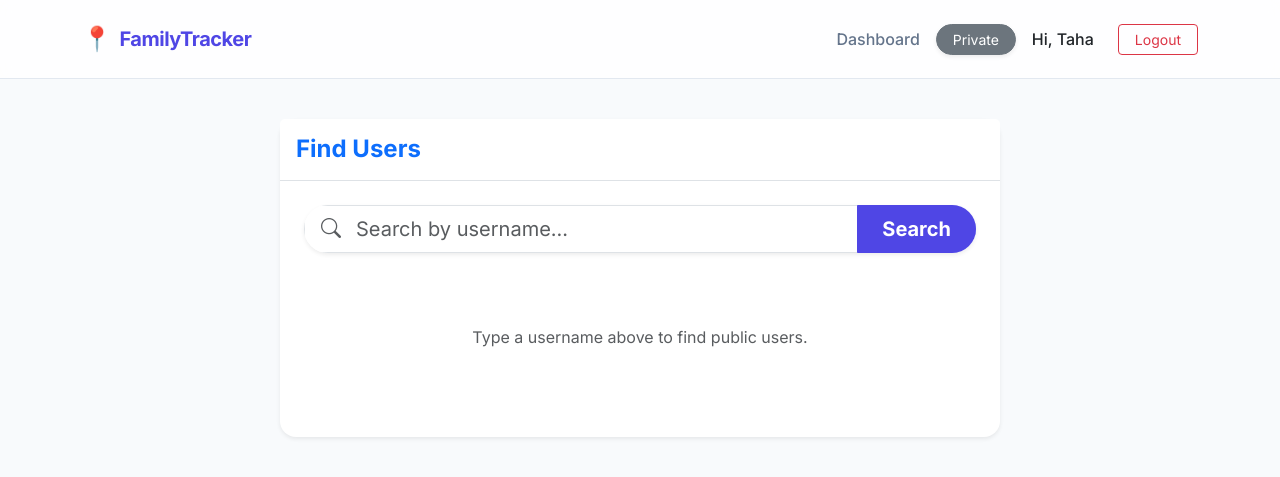
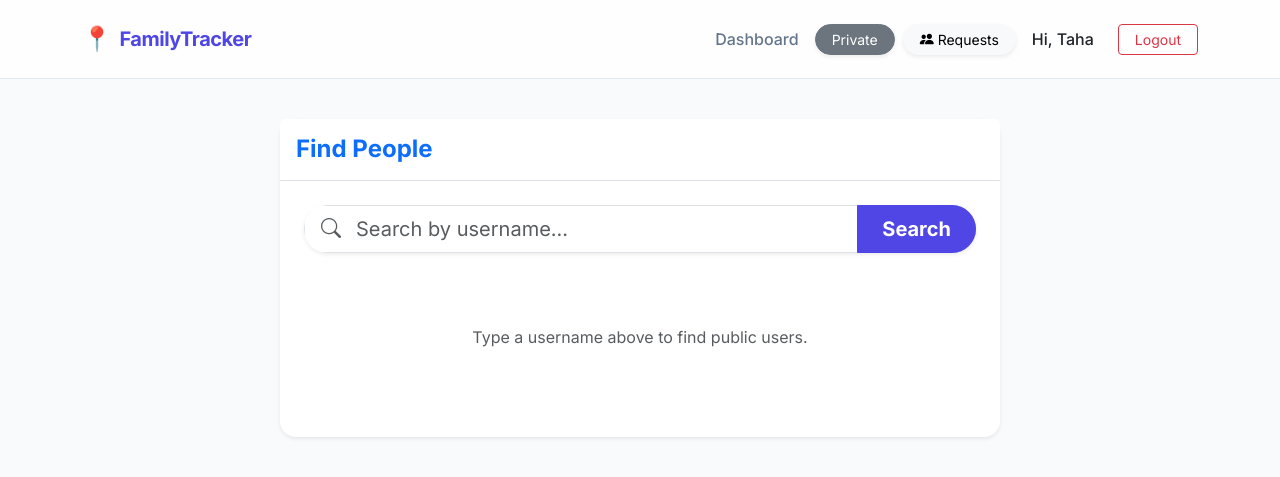
Before and after one commit to aissaadib/The-Family-Tracker, a Flask app: page /searchf in a window 1280 px wide. Shown: the top 477 px of the page. Run offline with Flask 3, Linux system fonts and the light colour scheme; a user stored in the database is signed in; data that the repository does not hold is empty.

Commit message:
Add a friend request system for users to connect with each other
Implement a new friend request system with associated routes in app.py, updates to the schema.sql for the friend_requests table, and modifications to home.html, layout.html, and searchf.html for displaying and managing friend requests.

Replit-Commit-Author: Agent
Replit-Commit-Session-Id: 83688bf2-bf50-442c-a751-3c6c5a0925b3
Replit-Commit-Checkpoint-Type: full_checkpoint
Replit-Commit-Event-Id: 46f7b546-1dbd-4717-96c1-901c174b644b
Replit-Commit-Screenshot-Url: https://storage.googleapis.com/screenshot-production-us-central1/d1154a1c-a081-45f6-b8ea-a33a7577a78f/83688bf2-bf50-442c-a751-3c6c5a0925b3/IB6Kmkl
Replit-Helium-Checkpoint-Created: true

```diff
--- a/app.py
+++ b/app.py
@@ -25,6 +25,18 @@ def init_db():
         conn.executescript(f.read())
     conn.close()
 
+@app.context_processor
+def inject_pending_requests():
+    if session.get("user_id"):
+        conn = get_db_connection()
+        count = conn.execute(
+            "SELECT COUNT(*) FROM friend_requests WHERE to_user_id = ? AND status = 'pending'",
+            (session["user_id"],)
+        ).fetchone()[0]
+        conn.close()
+        return {"pending_requests_count": count}
+    return {"pending_requests_count": 0}
+
 def login_required(f):
     @wraps(f)
     def decorated_function(*args, **kwargs):
@@ -43,8 +55,15 @@ def home():
         JOIN map_follows mf ON u.id = mf.followed_id
         WHERE mf.user_id = ?
     """, (session["user_id"],)).fetchall()
+    incoming = conn.execute("""
+        SELECT fr.id, u.username
+        FROM friend_requests fr
+        JOIN users u ON u.id = fr.from_user_id
+        WHERE fr.to_user_id = ? AND fr.status = 'pending'
+        ORDER BY fr.created_at DESC
+    """, (session["user_id"],)).fetchall()
     conn.close()
-    return render_template("home.html", map_follows=map_follows)
+    return render_template("home.html", map_follows=map_follows, incoming=incoming)
 
 @app.route("/searchf", methods=["GET", "POST"])
 @login_required
@@ -55,11 +74,20 @@ def search_friends():
         conn = get_db_connection()
         users = conn.execute("""
             SELECT u.id, u.username, u.vis,
-                   CASE WHEN mf.followed_id IS NOT NULL THEN 1 ELSE 0 END AS on_map
+                   CASE WHEN mf.followed_id IS NOT NULL THEN 1 ELSE 0 END AS on_map,
+                   fr_sent.status AS sent_status,
+                   fr_recv.id AS recv_id,
+                   fr_recv.status AS recv_status
             FROM users u
-            LEFT JOIN map_follows mf ON mf.user_id = ? AND mf.followed_id = u.id
+            LEFT JOIN map_follows mf
+                   ON mf.user_id = ? AND mf.followed_id = u.id
+            LEFT JOIN friend_requests fr_sent
+                   ON fr_sent.from_user_id = ? AND fr_sent.to_user_id = u.id
+            LEFT JOIN friend_requests fr_recv
+                   ON fr_recv.to_user_id = ? AND fr_recv.from_user_id = u.id
             WHERE u.username LIKE ? AND u.id != ? AND u.vis = 1
-        """, (session["user_id"], f"%{query}%", session["user_id"])).fetchall()
+        """, (session["user_id"], session["user_id"], session["user_id"],
+              f"%{query}%", session["user_id"])).fetchall()
         conn.close()
     return render_template("searchf.html", users=users)
 
@@ -92,6 +120,66 @@ def add_to_map(followed_id):
         flash("Already on your map!")
     finally:
         conn.close()
+    return redirect(url_for("home"))
+
+@app.route("/send_request/<int:to_id>", methods=["POST"])
+@login_required
+def send_request(to_id):
+    conn = get_db_connection()
+    target = conn.execute("SELECT vis FROM users WHERE id = ?", (to_id,)).fetchone()
+    if not target or not target["vis"]:
+        conn.close()
+        flash("That user has a private account.")
+        return redirect(url_for("search_friends"))
+    try:
+        conn.execute(
+            "INSERT INTO friend_requests (from_user_id, to_user_id, created_at) VALUES (?, ?, ?)",
+            (session["user_id"], to_id, int(time.time()))
+        )
+        conn.commit()
+        flash("Friend request sent!")
+    except sqlite3.IntegrityError:
+        flash("Request already sent.")
+    finally:
+        conn.close()
+    return redirect(url_for("search_friends"))
+
+@app.route("/accept_request/<int:req_id>", methods=["POST"])
+@login_required
+def accept_request(req_id):
+    conn = get_db_connection()
+    req = conn.execute(
+        "SELECT * FROM friend_requests WHERE id = ? AND to_user_id = ? AND status = 'pending'",
+        (req_id, session["user_id"])
+    ).fetchone()
+    if not req:
+        conn.close()
+        flash("Request not found.")
+        return redirect(url_for("home"))
+    conn.execute("UPDATE friend_requests SET status = 'accepted' WHERE id = ?", (req_id,))
+    # Mutually add to each other's map
+    for uid, fid in [(req["from_user_id"], req["to_user_id"]),
+                     (req["to_user_id"], req["from_user_id"])]:
+        try:
+            conn.execute("INSERT INTO map_follows (user_id, followed_id) VALUES (?, ?)", (uid, fid))
+        except sqlite3.IntegrityError:
+            pass
+    conn.commit()
+    conn.close()
+    flash("Friend request accepted! You're now on each other's map.")
+    return redirect(url_for("home"))
+
+@app.route("/decline_request/<int:req_id>", methods=["POST"])
+@login_required
+def decline_request(req_id):
+    conn = get_db_connection()
+    conn.execute(
+        "DELETE FROM friend_requests WHERE id = ? AND to_user_id = ?",
+        (req_id, session["user_id"])
+    )
+    conn.commit()
+    conn.close()
+    flash("Request declined.")
     return redirect(url_for("home"))
 
 @app.route("/private-map")
--- a/schema.sql
+++ b/schema.sql
@@ -23,6 +23,17 @@ CREATE TABLE IF NOT EXISTS p_map (
 );
 
 
+CREATE TABLE IF NOT EXISTS friend_requests (
+    id INTEGER PRIMARY KEY AUTOINCREMENT,
+    from_user_id INTEGER NOT NULL,
+    to_user_id INTEGER NOT NULL,
+    status TEXT DEFAULT 'pending',
+    created_at INTEGER NOT NULL,
+    FOREIGN KEY(from_user_id) REFERENCES users(id),
+    FOREIGN KEY(to_user_id) REFERENCES users(id),
+    UNIQUE(from_user_id, to_user_id)
+);
+
 CREATE TABLE IF NOT EXISTS map_follows (
     user_id INTEGER NOT NULL,
     followed_id INTEGER NOT NULL,
--- a/templates/layout.html
+++ b/templates/layout.html
@@ -88,6 +88,17 @@
                                 </button>
                             </form>
                         </li>
+                        <!-- FRIEND REQUESTS BADGE -->
+                        <li class="nav-item me-2">
+                            <a href="/" class="btn btn-light btn-sm position-relative rounded-pill px-3 shadow-sm">
+                                <i class="bi bi-people-fill me-1"></i>Requests
+                                {% if pending_requests_count > 0 %}
+                                <span class="position-absolute top-0 start-100 translate-middle badge rounded-pill bg-danger border border-light" style="font-size:.6rem;padding:.25em .4em;">
+                                    {{ pending_requests_count }}
+                                </span>
+                                {% endif %}
+                            </a>
+                        </li>
                         <li class="nav-item px-2">
                             <span class="navbar-text fw-medium text-dark me-3">
                                 Hi, {{ session["username"] }}
--- a/templates/searchf.html
+++ b/templates/searchf.html
@@ -6,7 +6,7 @@
         <div class="col-md-8">
             <div class="card shadow-sm border-0 rounded-lg">
                 <div class="card-header bg-white border-bottom py-3">
-                    <h4 class="mb-0 fw-bold text-primary">Find Users</h4>
+                    <h4 class="mb-0 fw-bold text-primary">Find People</h4>
                 </div>
                 <div class="card-body p-4">
                     <form method="POST" class="mb-4">
@@ -19,12 +19,7 @@
                         </div>
                     </form>
 
-                    <style>
-                        .focus-none:focus {
-                            box-shadow: none;
-                            border-color: #dee2e6;
-                        }
-                    </style>
+                    <style>.focus-none:focus { box-shadow: none; border-color: #dee2e6; }</style>
 
                     {% if users %}
                     <div class="list-group">
@@ -41,17 +36,38 @@
                                     </span>
                                 </div>
                             </div>
+
+                            <div>
                                 {% if user.on_map %}
-                            <span class="btn btn-sm btn-outline-success rounded-pill px-3 disabled">
-                                <i class="bi bi-map-fill me-1"></i>On Map
+                                    <span class="btn btn-sm btn-success rounded-pill px-3 disabled">
+                                        <i class="bi bi-check2-circle me-1"></i>Connected
+                                    </span>
+                                {% elif user.recv_status == 'pending' %}
+                                    {# They sent us a request — show Accept/Decline inline #}
+                                    <div class="d-flex gap-2">
+                                        <form action="{{ url_for('accept_request', req_id=user.recv_id) }}" method="POST">
+                                            <button class="btn btn-sm btn-success rounded-pill px-3">
+                                                <i class="bi bi-check2 me-1"></i>Accept
+                                            </button>
+                                        </form>
+                                        <form action="{{ url_for('decline_request', req_id=user.recv_id) }}" method="POST">
+                                            <button class="btn btn-sm btn-outline-danger rounded-pill px-2">
+                                                <i class="bi bi-x-lg"></i>
+                                            </button>
+                                        </form>
+                                    </div>
+                                {% elif user.sent_status == 'pending' %}
+                                    <span class="btn btn-sm btn-outline-secondary rounded-pill px-3 disabled">
+                                        <i class="bi bi-clock me-1"></i>Request Sent
                                     </span>
                                 {% else %}
-                            <form action="{{ url_for('add_to_map', followed_id=user.id) }}" method="POST">
-                                <button type="submit" class="btn btn-sm btn-success rounded-pill px-3">
-                                    <i class="bi bi-pin-map me-1"></i>Add to Map
+                                    <form action="{{ url_for('send_request', to_id=user.id) }}" method="POST">
+                                        <button class="btn btn-sm btn-primary rounded-pill px-3">
+                                            <i class="bi bi-person-plus me-1"></i>Send Request
                                         </button>
                                     </form>
                                 {% endif %}
+                            </div>
                         </div>
                         {% endfor %}
                     </div>
```
Also changed, not shown: templates/home.html (+46 -6 lines), family.db, 1 other file. Lines whose indentation alone changed are shown as unchanged.
